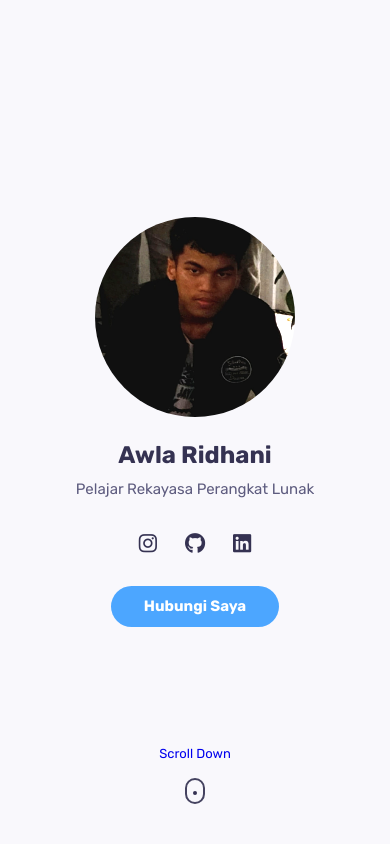
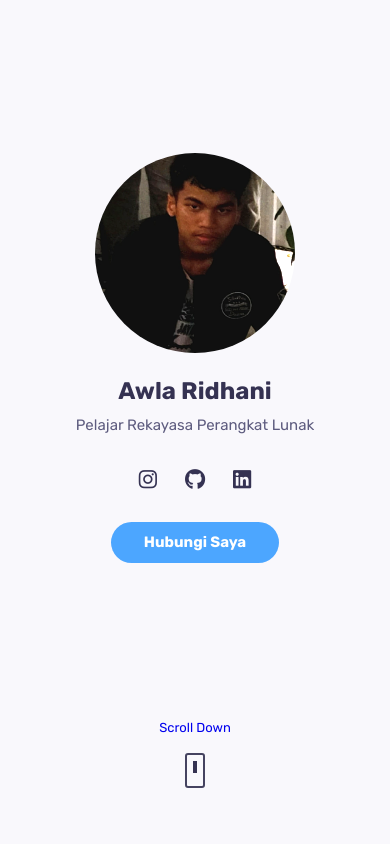
Before and after one commit to RivenFino/awlaridhani, a React (Create React App) app: page / in a window 390 px wide. Shown: the top 844 px of the page. Built offline with nearby package versions, Linux system fonts and the light colour scheme.

Commit message:
ready to deploy

```diff
--- a/public/index.html
+++ b/public/index.html
@@ -3,9 +3,10 @@
 <head>
   <meta charset="UTF-8">
   <meta name="viewport" content="width=device-width, initial-scale=1.0">
-  <title>Awla</title>
+  <title>Awla Ridhani</title>
   <!----========== Simple Line Icons =============-->
   <link rel="stylesheet" href="https://cdnjs.cloudflare.com/ajax/libs/simple-line-icons/2.5.5/css/simple-line-icons.min.css">
+  <link rel="icon" href="../src/assets/logo.svg" type="image/x-icon">
 </head>
 <body>
   <div id="root"></div>
--- a/src/components/home/home.css
+++ b/src/components/home/home.css
@@ -18,6 +18,7 @@
 }
 
 .intro {
+    margin-bottom: 8rem;
     max-width: 550px;
     text-align: center;
 }
@@ -101,3 +102,50 @@
     transform: translateX(-50%);
     animation: ani-mouse 2s linear infinite;
 }
+
+@media screen and (max-width: 767px) {
+    .scroll__down {
+        bottom: 3.5rem;
+    }
+
+    .mouse {
+        border: 2px solid #454360;
+        display: block;
+        height: 2.2rem;
+        width: 1.25rem;
+        margin: auto;
+        margin-top: .75rem;
+        border-radius: 3px;
+        position: relative;
+    }
+
+    .wheel {
+        background-color: var(--title-color);
+        border-radius: 0%;
+        width: 0.25rem;
+        height: 0.75rem;
+        position: absolute;
+        top: .1rem;
+        left: 50%;
+        transform: translateX(-50%);
+        animation: ani-mouse 1.4s ease-out infinite;
+    }
+
+    @keyframes ani-mouse {
+        0% {
+            top: 5%;
+        }
+
+        15% {
+            top: 50%;
+        }
+
+        50% {
+            top: 50%;
+        }
+
+        100% {
+            top: 14%;
+        }
+    }
+}
```
Also changed, not shown: src/assets/Icon/IconAR.png (added).
